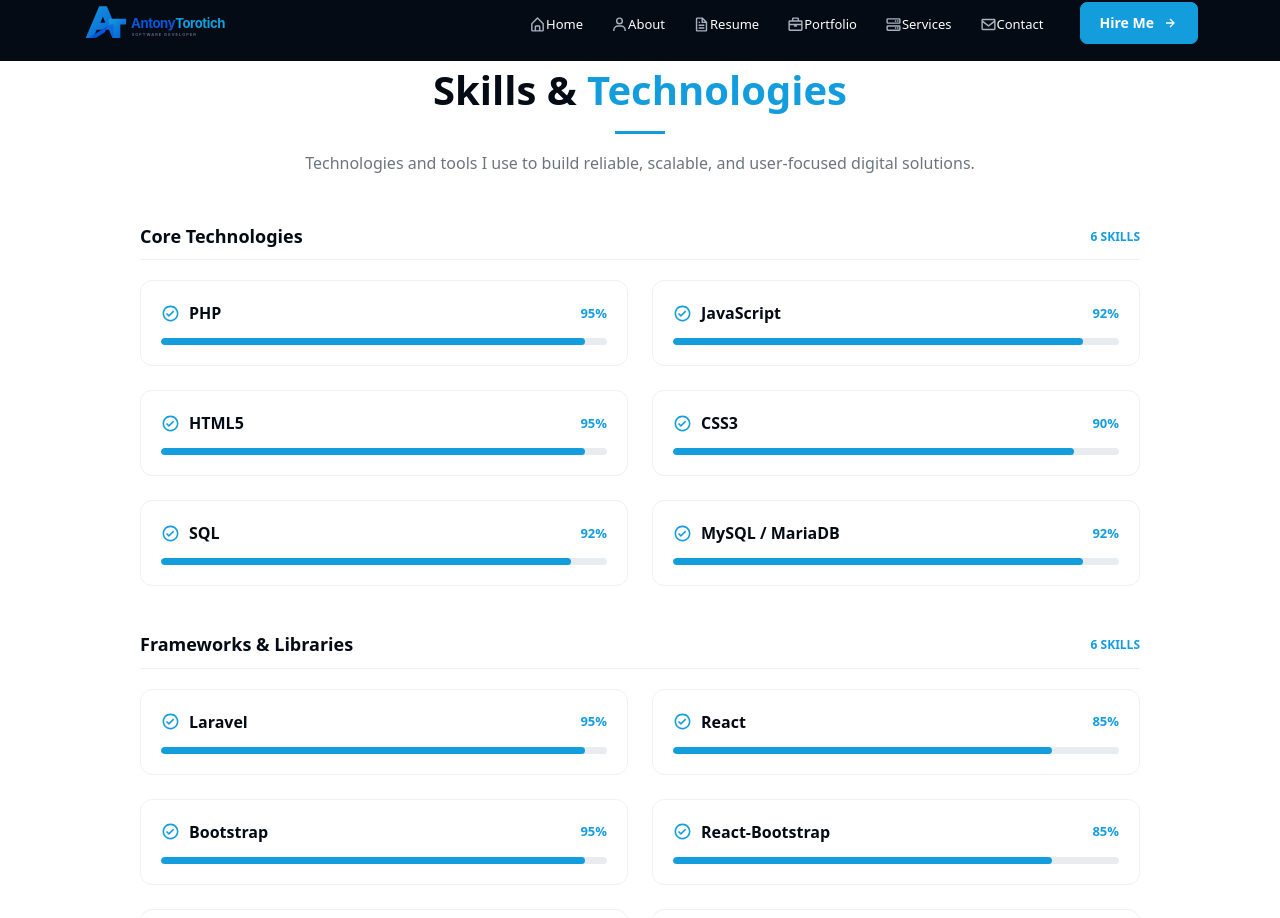
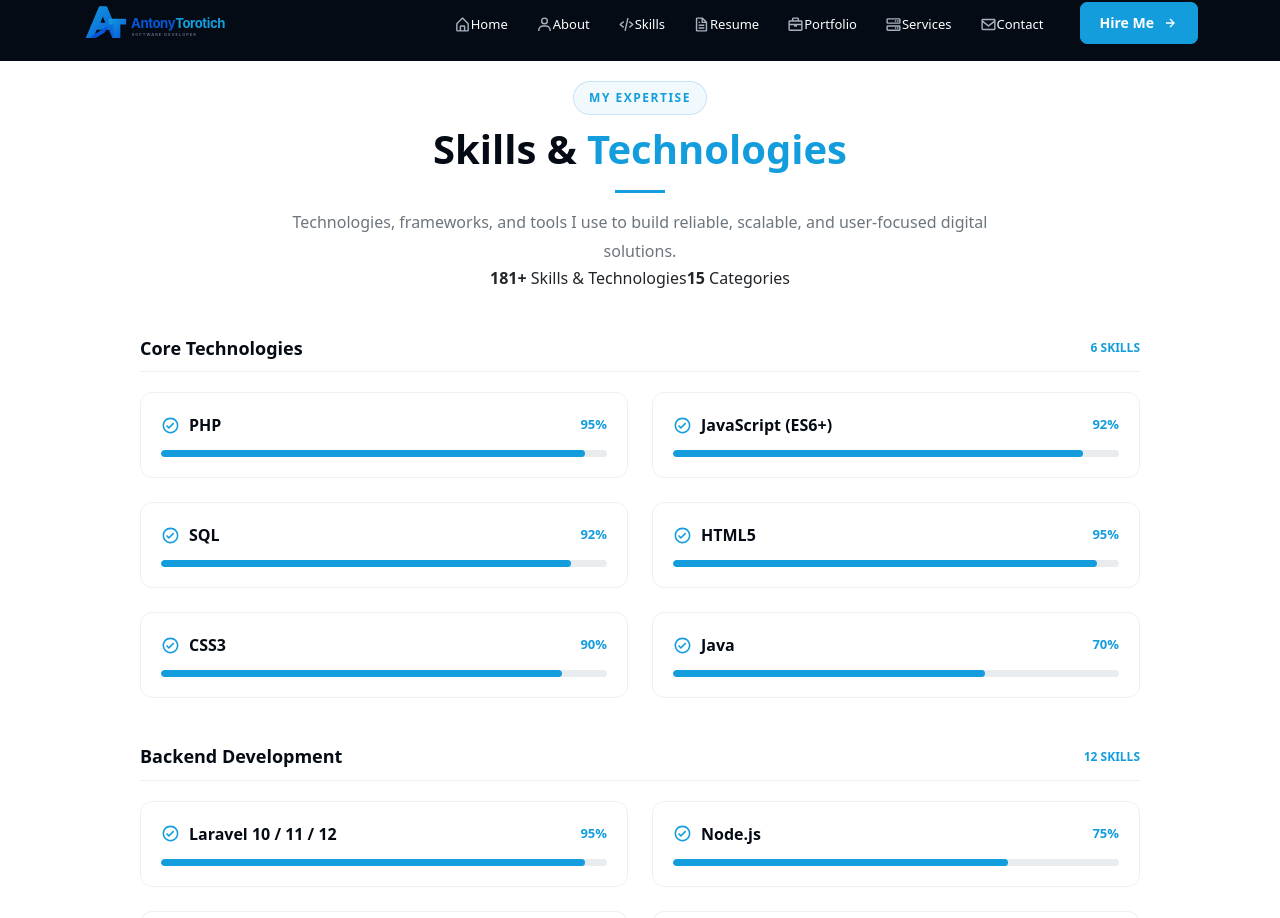
Before and after one commit to developer-ke/dev-ke, a React (Vite) app: page /skills in a window 1280 px wide. Shown: the part 15-933 px from the top of the page. Built offline with nearby package versions, Linux system fonts and the light colour scheme.

Commit message:
skills added

```diff
--- a/src/App.jsx
+++ b/src/App.jsx
@@ -38,7 +38,6 @@ const App = () => {
         <Route path="/portfolio" element={<Portfolio />} />
         <Route path="/resume" element={<Resume />} />
         <Route path="/contact" element={<Contact />} />
-
         <Route path="/project/:slug" element={<ProjectDetails />} />
       </Routes>
 
--- a/src/components/common/Navbar.jsx
+++ b/src/components/common/Navbar.jsx
@@ -12,6 +12,7 @@ import {
   BiServer,
   BiEnvelope,
   BiRightArrowAlt,
+  BiCodeAlt,
 } from "react-icons/bi";
 
 const Navbar = () => {
@@ -20,6 +21,7 @@ const Navbar = () => {
   const navItems = [
     { to: "/", label: "Home", icon: BiHomeAlt },
     { to: "/about", label: "About", icon: BiUser },
+    { to: "/skills", label: "Skills", icon: BiCodeAlt },
     { to: "/resume", label: "Resume", icon: BiFile },
     { to: "/portfolio", label: "Portfolio", icon: BiBriefcase },
     { to: "/services", label: "Services", icon: BiServer },
--- a/src/data/skills.js
+++ b/src/data/skills.js
@@ -1,89 +1,243 @@
+
 export const skills = {
+    // 1. Core programming languages
     core: [
         { name: "PHP", level: 95 },
-        { name: "JavaScript", level: 92 },
+        { name: "JavaScript (ES6+)", level: 92 },
+        { name: "SQL", level: 92 },
         { name: "HTML5", level: 95 },
         { name: "CSS3", level: 90 },
-        { name: "SQL", level: 92 },
-        { name: "MySQL / MariaDB", level: 92 },
+        { name: "Java", level: 70 },
     ],
 
+    // 2. Backend frameworks and runtime environments
+    backend: [
+        { name: "Laravel 10 / 11 / 12", level: 95 },
+        { name: "Node.js", level: 75 },
+        { name: "Express.js", level: 72 },
+        { name: "MVC Architecture", level: 95 },
+        { name: "RESTful API Development", level: 92 },
+        { name: "Microservices Architecture", level: 75 },
+        { name: "Object-Oriented Programming", level: 88 },
+        { name: "Server-Side Application Development", level: 92 },
+        { name: "Laravel Artisan & Console Commands", level: 92 },
+        { name: "Laravel Queues & Scheduling", level: 85 },
+        { name: "Laravel Events & Notifications", level: 85 },
+        { name: "Laravel Reverb / Real-Time Features", level: 75 },
+    ],
+
+    // 3. Frontend development
+    frontend: [
+        { name: "React.js", level: 85 },
+        { name: "React Router", level: 85 },
+        { name: "React Hooks & State Management", level: 82 },
+        { name: "React-Bootstrap", level: 85 },
+        { name: "Bootstrap 5", level: 95 },
+        { name: "jQuery", level: 88 },
+        { name: "AJAX", level: 90 },
+        { name: "Responsive Web Design", level: 92 },
+        { name: "UI/UX Implementation", level: 85 },
+        { name: "CSS Flexbox & Grid", level: 88 },
+        { name: "Vite", level: 85 },
+        { name: "Typed.js & Interactive UI", level: 82 },
+        { name: "AOS & UI Animations", level: 82 },
+        { name: "Swiper.js", level: 78 },
+        { name: "React Icons", level: 85 },
+    ],
+
+    // 4. Frameworks, libraries and CMS platforms
     frameworks: [
-        { name: "Laravel", level: 95 },
-        { name: "React", level: 85 },
-        { name: "Bootstrap", level: 95 },
+        { name: "Laravel Ecosystem", level: 95 },
+        { name: "AdminLTE", level: 92 },
+        { name: "Yajra DataTables", level: 90 },
+        { name: "DataTables", level: 90 },
+        { name: "WordPress", level: 90 },
+        { name: "WooCommerce", level: 88 },
         { name: "React-Bootstrap", level: 85 },
         { name: "AngularJS", level: 75 },
-        { name: "WordPress / CMS", level: 90 },
+        { name: "Spatie Laravel Packages", level: 90 },
+        { name: "Laratrust", level: 85 },
+        { name: "CKEditor", level: 88 },
+        { name: "PHP Composer Packages", level: 92 },
     ],
 
-    backend: [
-        { name: "REST API Development", level: 92 },
-        { name: "API Integration", level: 92 },
-        { name: "Authentication & Authorization", level: 92 },
-        { name: "Role-Based Access Control", level: 95 },
-        { name: "Database Design", level: 90 },
-        { name: "Eloquent ORM", level: 95 },
-        { name: "MVC Architecture", level: 95 },
-        { name: "Microservices Architecture", level: 75 },
+    // 5. Databases and data management
+    databases: [
+        { name: "MySQL", level: 92 },
+        { name: "MariaDB", level: 92 },
+        { name: "PostgreSQL", level: 75 },
+        { name: "MongoDB", level: 70 },
+        { name: "Database Design & Normalization", level: 90 },
+        { name: "Relational Database Modeling", level: 90 },
+        { name: "SQL Queries & Joins", level: 92 },
+        { name: "Indexes & Query Optimization", level: 80 },
+        { name: "Laravel Eloquent ORM", level: 95 },
+        { name: "Laravel Migrations & Seeders", level: 92 },
+        { name: "Database Transactions", level: 85 },
+        { name: "Database Relationships", level: 92 },
+        { name: "PDO / MySQL Connectivity", level: 85 },
     ],
 
+    // 6. APIs and system integrations
     integrations: [
-        { name: "M-Pesa / STK Push", level: 92 },
+        { name: "REST API Development", level: 92 },
+        { name: "Third-Party API Integration", level: 90 },
+        { name: "API Authentication & Authorization", level: 90 },
+        { name: "JSON Data Exchange", level: 92 },
+        { name: "M-Pesa Daraja API", level: 90 },
+        { name: "M-Pesa STK Push", level: 92 },
+        { name: "Payment Gateway Integration", level: 88 },
         { name: "SMS API Integration", level: 88 },
-        { name: "Payment Gateway Integration", level: 88 },
-        { name: "Third-Party API Integration", level: 90 },
+        { name: "Email / SMTP Integration", level: 85 },
         { name: "Webhooks & Callbacks", level: 88 },
-        { name: "Email / SMTP Integration", level: 85 },
+        { name: "Telegram Bot API Integration", level: 78 },
+        { name: "QR Code Generation & Workflows", level: 85 },
+        { name: "External Service Integration", level: 90 },
+        { name: "API Error Handling & Debugging", level: 88 },
     ],
 
-    systems: [
-        { name: "ERP Systems", level: 88 },
-        { name: "Business Management Systems", level: 90 },
-        { name: "CMS Development", level: 92 },
-        { name: "Admin Portals", level: 92 },
-        { name: "Warehouse Management Systems", level: 88 },
-        { name: "POS Systems", level: 88 },
-        { name: "Multi-Tenant SaaS", level: 78 },
-        { name: "Student / College Portals", level: 90 },
-    ],
-
-    frontend: [
-        { name: "Responsive Web Design", level: 92 },
-        { name: "UI/UX Development", level: 85 },
-        { name: "AJAX", level: 90 },
-        { name: "jQuery", level: 88 },
-        { name: "DataTables", level: 90 },
-        { name: "CKEditor", level: 88 },
-        { name: "AOS / UI Animations", level: 82 },
-    ],
-
-    devops: [
-        { name: "Git / GitHub", level: 88 },
-        { name: "GitHub Actions", level: 80 },
-        { name: "CI/CD", level: 78 },
-        { name: "cPanel Deployment", level: 88 },
-        { name: "Linux / Ubuntu", level: 85 },
-        { name: "Apache", level: 85 },
-        { name: "XAMPP / LAMP", level: 90 },
-        { name: "Composer", level: 92 },
-    ],
-
+    // 7. Authentication, authorization and security
     security: [
         { name: "Laravel Authentication", level: 92 },
-        { name: "Spatie Permissions", level: 90 },
+        { name: "Role-Based Access Control (RBAC)", level: 95 },
+        { name: "Spatie Laravel Permission", level: 90 },
+        { name: "Laratrust Role Management", level: 85 },
         { name: "CSRF Protection", level: 90 },
         { name: "Input Validation", level: 92 },
         { name: "Secure API Design", level: 85 },
+        { name: "API Key Authentication", level: 88 },
+        { name: "Session Management", level: 88 },
+        { name: "Access Control & Middleware", level: 92 },
         { name: "reCAPTCHA Integration", level: 85 },
+        { name: "Environment Variables & Secrets", level: 85 },
+        { name: "Secure Configuration Practices", level: 85 },
     ],
 
-    supporting: [
-        { name: "SEO", level: 90 },
+    // 8. Enterprise and business application development
+    systems: [
+        { name: "Enterprise Resource Planning (ERP)", level: 88 },
+        { name: "Business Management Systems", level: 90 },
+        { name: "E-Commerce Development", level: 90 },
+        { name: "WooCommerce Store Development", level: 88 },
+        { name: "Point of Sale (POS) Systems", level: 88 },
+        { name: "Warehouse Management Systems", level: 88 },
+        { name: "Multi-Tenant SaaS Applications", level: 78 },
+        { name: "Student Information Systems", level: 90 },
+        { name: "College & School Portals", level: 90 },
+        { name: "Learning Management Systems (LMS)", level: 85 },
+        { name: "Document Tracking Systems", level: 90 },
+        { name: "Lost & Found Management Systems", level: 90 },
+        { name: "Property & Real Estate Systems", level: 80 },
+        { name: "Admin Dashboards & Portals", level: 92 },
+        { name: "Inventory & Product Catalogues", level: 88 },
+        { name: "Booking & Reservation Systems", level: 85 },
+        { name: "Workflow Automation", level: 85 },
+        { name: "Reporting & Analytics Dashboards", level: 85 },
+    ],
+
+    // 9. Frontend components and data presentation
+    uiComponents: [
+        { name: "Yajra DataTables Integration", level: 90 },
+        { name: "Server-Side DataTables", level: 90 },
+        { name: "Bootstrap Modals & Forms", level: 92 },
+        { name: "Dynamic Forms & Validation", level: 90 },
+        { name: "AJAX-Based CRUD Operations", level: 90 },
+        { name: "Search, Filtering & Pagination", level: 92 },
+        { name: "AdminLTE Dashboard Customization", level: 92 },
+        { name: "CKEditor Content Management", level: 88 },
+        { name: "Toast Notifications & Alerts", level: 88 },
+        { name: "Responsive Navigation Systems", level: 90 },
+    ],
+
+    // 10. Software engineering and architecture
+    engineering: [
+        { name: "Object-Oriented Design", level: 88 },
+        { name: "MVC Design Pattern", level: 95 },
+        { name: "Reusable Components", level: 88 },
+        { name: "Modular Application Design", level: 88 },
+        { name: "Application Architecture", level: 85 },
+        { name: "REST API Architecture", level: 90 },
+        { name: "Multi-Tenant Architecture", level: 78 },
+        { name: "Business Logic Implementation", level: 92 },
+        { name: "Code Debugging & Troubleshooting", level: 90 },
+        { name: "Legacy Code Maintenance", level: 82 },
+        { name: "Technical Documentation", level: 85 },
+        { name: "Requirements Analysis", level: 85 },
+    ],
+
+    // 11. DevOps, deployment and server administration
+    devops: [
+        { name: "Git", level: 90 },
+        { name: "GitHub", level: 90 },
+        { name: "GitHub Actions", level: 85 },
+        { name: "CI/CD Pipelines", level: 82 },
+        { name: "Linux / Ubuntu", level: 85 },
+        { name: "Apache Web Server", level: 85 },
+        { name: "cPanel Hosting & Deployment", level: 90 },
+        { name: "FTP-Based Deployment", level: 88 },
+        { name: "SSH & Key-Based Authentication", level: 78 },
+        { name: "PHP Environment Configuration", level: 88 },
+        { name: "Composer Dependency Management", level: 92 },
+        { name: "npm Package Management", level: 88 },
+        { name: "Vite Production Builds", level: 85 },
+        { name: "Environment & Server Configuration", level: 85 },
+        { name: "Apache .htaccess & URL Rewriting", level: 85 },
+        { name: "Production Troubleshooting", level: 88 },
+        { name: "Git Branching & Merge Workflows", level: 85 },
+        { name: "GitHub Pages Deployment", level: 82 },
+    ],
+
+    // 12. Testing, quality assurance and reliability
+    testing: [
+        { name: "Application Debugging", level: 90 },
+        { name: "API Testing & Troubleshooting", level: 85 },
+        { name: "PHP Syntax Validation", level: 88 },
+        { name: "Build & Deployment Verification", level: 88 },
+        { name: "Database Testing", level: 82 },
+        { name: "Error Logging & Diagnostics", level: 85 },
+        { name: "Production Issue Resolution", level: 88 },
+    ],
+
+    // 13. SEO, analytics and digital marketing
+    marketing: [
+        { name: "Search Engine Optimization (SEO)", level: 90 },
+        { name: "Technical SEO", level: 85 },
+        { name: "On-Page SEO", level: 90 },
+        { name: "Keyword Research & Optimization", level: 88 },
+        { name: "Google Analytics", level: 82 },
+        { name: "Google Ads", level: 80 },
+        { name: "Meta Ads", level: 80 },
         { name: "Digital Marketing", level: 88 },
         { name: "Email Marketing", level: 85 },
-        { name: "Graphic Design", level: 78 },
+        { name: "Social Media Management", level: 85 },
+        { name: "Social Media Content Planning", level: 85 },
+        { name: "Metricool", level: 82 },
+        { name: "Website Performance Monitoring", level: 82 },
+        { name: "E-Commerce Optimization", level: 85 },
+        { name: "Website Content Management", level: 90 },
+    ],
+
+    // 14. Design and productivity tools
+    tools: [
+        { name: "Visual Studio Code", level: 90 },
+        { name: "Terminal & Command Line", level: 85 },
+        { name: "Postman / API Testing Tools", level: 80 },
         { name: "Microsoft Excel", level: 82 },
+        { name: "Canva", level: 80 },
+        { name: "Graphic Design Fundamentals", level: 78 },
+        { name: "Technical Reporting", level: 85 },
+        { name: "Spreadsheet-Based Reporting", level: 85 },
+    ],
+
+    // 15. IT support and operations
+    support: [
         { name: "Technical Support", level: 88 },
+        { name: "Software Installation & Configuration", level: 88 },
+        { name: "Hardware & Software Troubleshooting", level: 85 },
+        { name: "User Training & Technical Guidance", level: 88 },
+        { name: "IT Issue Diagnosis", level: 88 },
+        { name: "Website Administration", level: 90 },
+        { name: "System Maintenance", level: 85 },
+        { name: "Operational Documentation", level: 85 },
     ],
 };
--- a/src/pages/Skills.jsx
+++ b/src/pages/Skills.jsx
@@ -3,22 +3,51 @@ import { Container, Row, Col, ProgressBar } from "react-bootstrap";
 import { BiCheckCircle } from "react-icons/bi";
 import { skills } from "../data/skills";
 
+const skillGroupTitles = {
+  core: "Core Technologies",
+  backend: "Backend Development",
+  frontend: "Frontend Development",
+  frameworks: "Frameworks & Libraries",
+  databases: "Databases & Data Management",
+  integrations: "API & System Integrations",
+  security: "Security & Access Control",
+  systems: "Enterprise & Business Systems",
+  uiComponents: "UI Components & Data Presentation",
+  engineering: "Software Engineering & Architecture",
+  devops: "DevOps & Deployment",
+  testing: "Testing & Quality Assurance",
+  marketing: "SEO & Digital Marketing",
+  tools: "Development Tools & Productivity",
+  support: "IT Support & Operations",
+  supporting: "Additional Skills",
+};
+
 const Skills = () => {
-  const renderSkillGroup = (title, skillList) => {
-    return (
-      <div className="skill-group mb-5">
+  const skillGroups = Object.entries(skills).filter(
+    ([, skillList]) => Array.isArray(skillList) && skillList.length > 0,
+  );
+
+  const totalSkills = skillGroups.reduce(
+    (total, [, skillList]) => total + skillList.length,
+    0,
+  );
+
+  const renderSkillGroup = (key, title, skillList) => (
+    <div className="skill-group mb-5" key={key}>
       <div className="skill-group-header">
         <h4>{title}</h4>
-          <span>{skillList.length} Skills</span>
+        <span>
+          {skillList.length} {skillList.length === 1 ? "Skill" : "Skills"}
+        </span>
       </div>
 
       <Row className="g-4">
         {skillList.map((skill, index) => (
-            <Col lg={6} key={index}>
+          <Col lg={6} key={`${key}-${skill.name}`}>
             <div
               className="skill-card"
               data-aos="fade-up"
-                data-aos-delay={index * 60}
+              data-aos-delay={(index % 6) * 60}
             >
               <div className="skill-card-top">
                 <div className="skill-name">
@@ -32,38 +61,57 @@ const Skills = () => {
                 <span className="skill-level">{skill.level}%</span>
               </div>
 
-                <ProgressBar now={skill.level} className="skill-progress" />
+              <ProgressBar
+                now={Math.min(100, Math.max(0, skill.level))}
+                className="skill-progress"
+                role="progressbar"
+                aria-label={`${skill.name} proficiency`}
+                aria-valuenow={skill.level}
+                aria-valuemin={0}
+                aria-valuemax={100}
+              />
             </div>
           </Col>
         ))}
       </Row>
     </div>
   );
-  };
 
   return (
     <section id="skills" className="skills-section py-5">
       <Container>
-        {/* Section Header */}
-        <div className="section-title text-center mb-5">
-          <span className="section-eyebrow">MY EXPERTISE</span>
-
+        <div className="section-title text-center my-5">
+          <span className="section-eyebrow hero-availability">
+            MY EXPERTISE
+          </span>
           <h2>
             Skills & <span>Technologies</span>
           </h2>
 
           <p>
-            Technologies and tools I use to build reliable, scalable, and
-            user-focused digital solutions.
+            Technologies, frameworks, and tools I use to build reliable,
+            scalable, and user-focused digital solutions.
           </p>
+
+          <div className="skills-summary">
+            <span>
+              <strong>{totalSkills}+</strong> Skills & Technologies
+            </span>
+            <span>
+              <strong>{skillGroups.length}</strong> Categories
+            </span>
+          </div>
         </div>
 
-        {/* Skill Groups */}
-        {renderSkillGroup("Core Technologies", skills.core)}
-
-        {renderSkillGroup("Frameworks & Libraries", skills.frameworks)}
-
-        {renderSkillGroup("Supporting Skills", skills.supporting)}
+        {skillGroups.map(([key, skillList]) =>
+          renderSkillGroup(
+            key,
+            skillGroupTitles[key] ||
+              key.charAt(0).toUpperCase() +
+                key.slice(1).replace(/([A-Z])/g, " $1"),
+            skillList,
+          ),
+        )}
       </Container>
     </section>
   );
```
Lines whose indentation alone changed are shown as unchanged.
